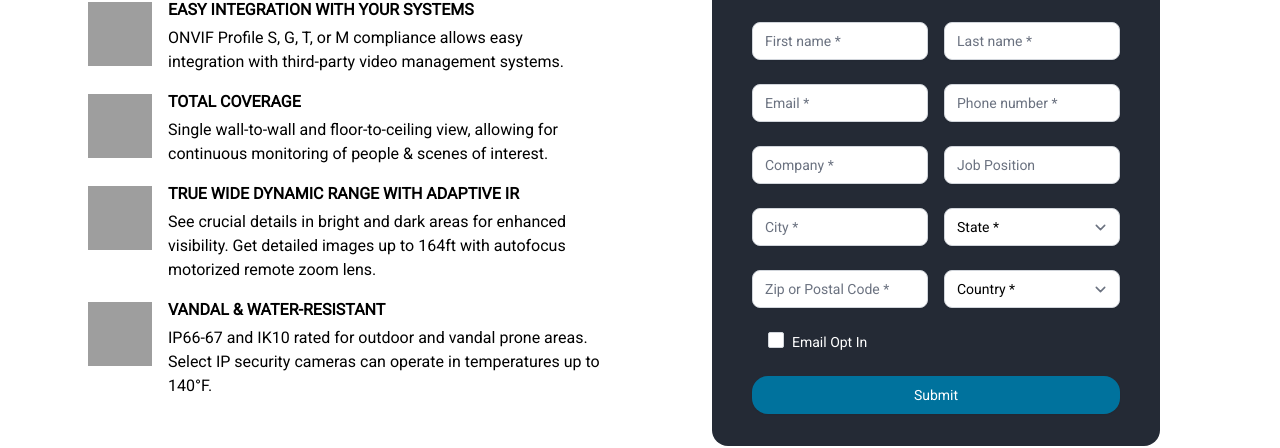
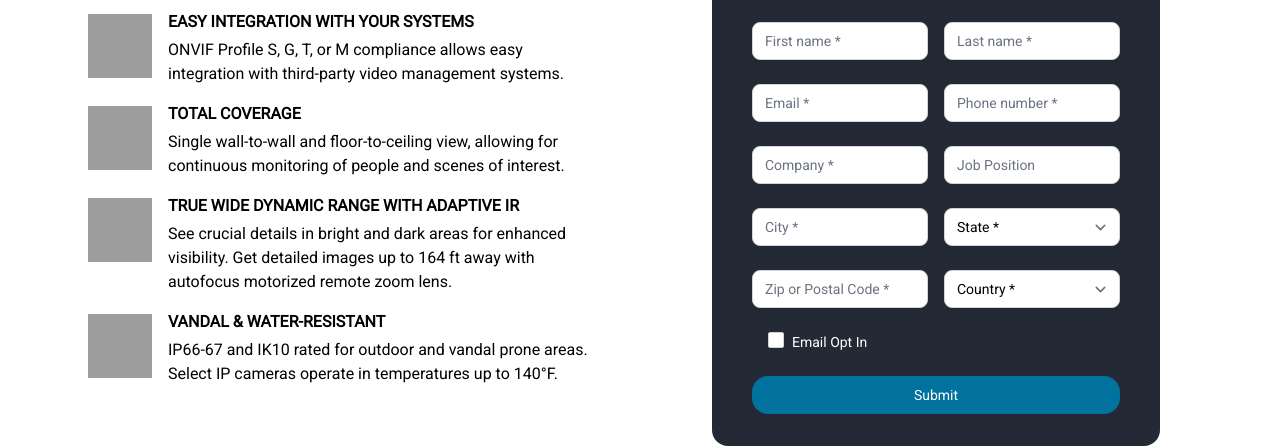
Before and after one commit to Motorola-VSA/pelco-lp-fixed-security-cameras, a website: page index.html in a window 1280 px wide. Shown: the part 784-1232 px from the top of the page. Drawn offline with Linux system fonts and the light colour scheme; grey boxes are pictures that could not be loaded; a script that the page names is missing.

Commit message:
Update index.html

```diff
--- a/index.html
+++ b/index.html
@@ -219,7 +219,7 @@
                             <img class="mt-1 w-16 h-16 mr-4 pointer-events-none object-fit group-hover:opacity-75" src="https://3396890.fs1.hubspotusercontent-na1.net/hubfs/3396890/Pelco/Landing%20Pages/fixed-security-cameras/Icons/Corner.png" alt="">
                             <div class="text-left">
                               <p class="text-base font-extrabold">TOTAL COVERAGE</p>
-                              <p class="mt-1 text-base">Single wall-to-wall and floor-to-ceiling view, allowing for continuous monitoring of people & scenes of interest.</p>
+                              <p class="mt-1 text-base">Single wall-to-wall and floor-to-ceiling view, allowing for continuous monitoring of people and scenes of interest.</p>
                             </div>
                           </div>
                           <div class="flex mt-4">
@@ -227,14 +227,14 @@
                                  src="https://3396890.fs1.hubspotusercontent-na1.net/hubfs/3396890/Pelco/Landing%20Pages/fixed-security-cameras/Icons/WDR.png" alt="">
                             <div class="text-left">
                               <p class="text-base font-extrabold">TRUE WIDE DYNAMIC RANGE WITH ADAPTIVE IR</p>
-                              <p class="mt-1 text-base">See crucial details in bright and dark areas for enhanced visibility. Get detailed images up to 164ft with autofocus motorized remote zoom lens.</p>
+                              <p class="mt-1 text-base">See crucial details in bright and dark areas for enhanced visibility. Get detailed images up to 164 ft away with autofocus motorized remote zoom lens.</p>
                             </div>
                           </div>
                           <div class="flex mt-4">
                             <img class="mt-1 w-16 h-16 mr-4 pointer-events-none object-fit group-hover:opacity-75" src="https://3396890.fs1.hubspotusercontent-na1.net/hubfs/3396890/Pelco/Landing%20Pages/fixed-security-cameras/Icons/Weather.png" alt="">
                             <div class="text-left">
                               <p class="text-base font-extrabold"> VANDAL & WATER-RESISTANT</p>
-                              <p class="mt-1 text-base">IP66-67 and IK10 rated for outdoor and vandal prone areas. Select IP security cameras can operate in temperatures up to 140°F.</p>
+                              <p class="mt-1 text-base">IP66-67 and IK10 rated for outdoor and vandal prone areas. Select IP cameras operate in temperatures up to 140°F.</p>
                             </div>
                           </div>
 
```
